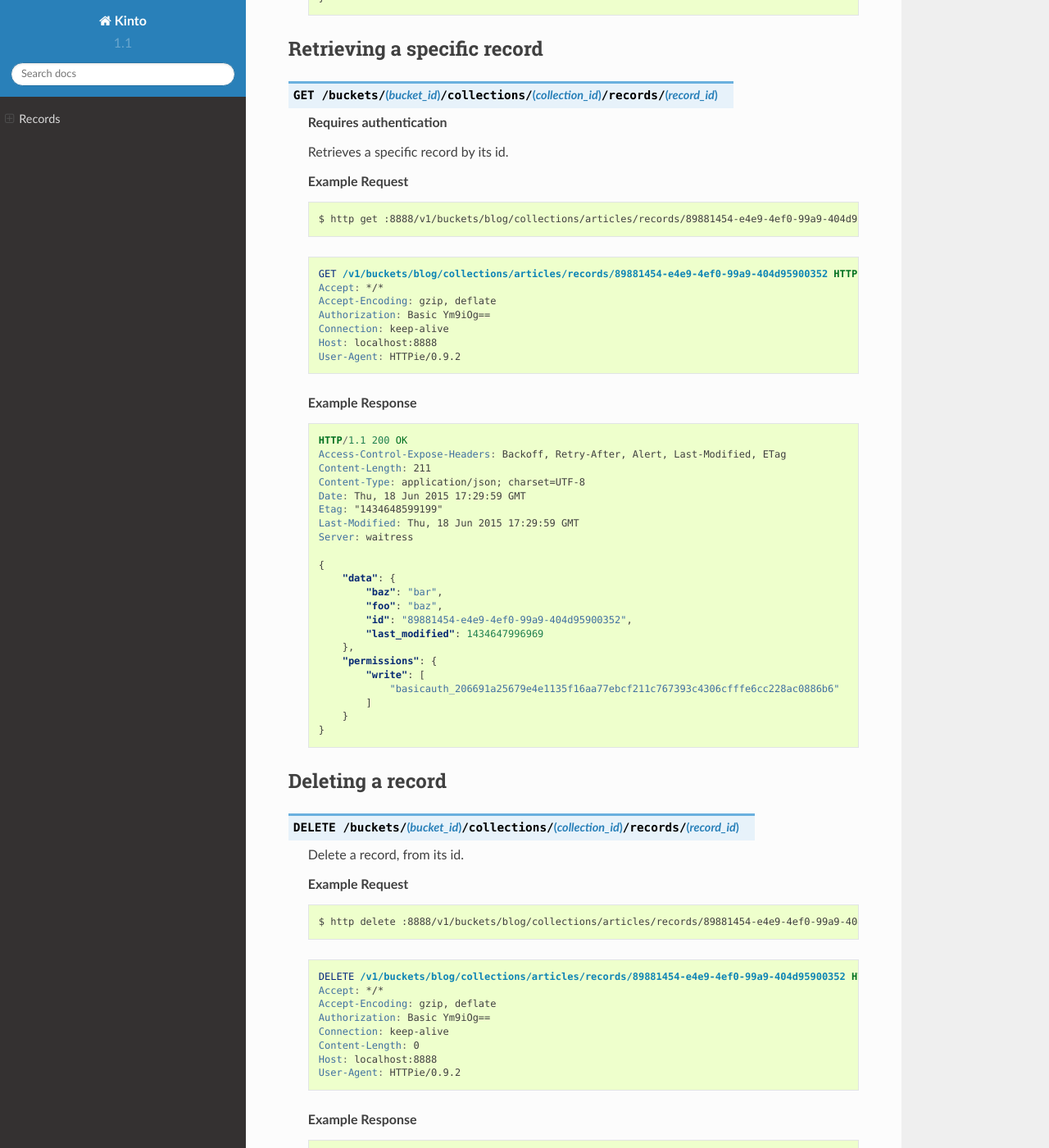
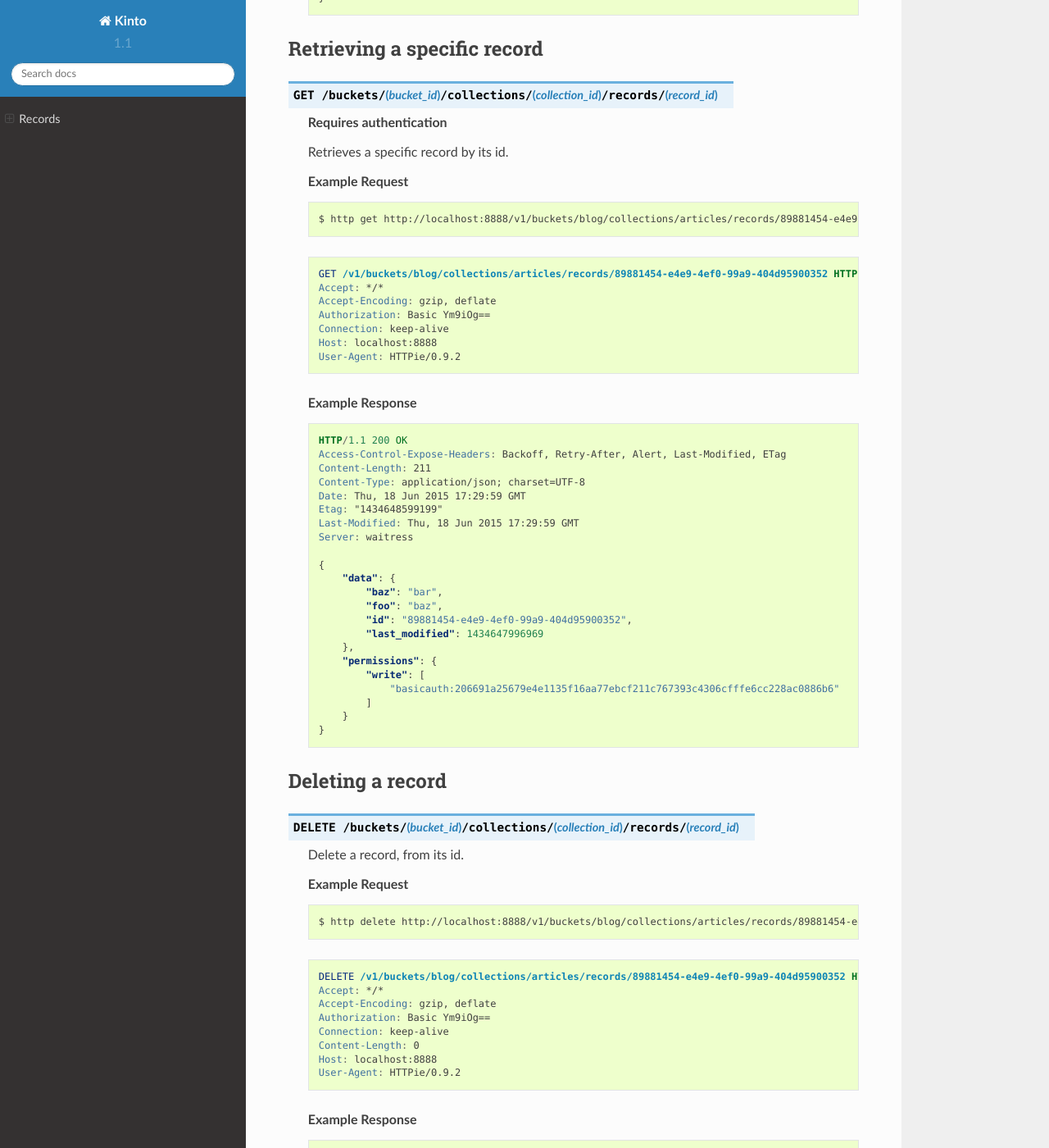
Before and after one commit to Kinto/kinto, a Sphinx documentation site: the page built from docs/api/records.rst, in a window 1280 px wide and 1400 px high, scrolled down 3962 px. Shown: the whole window at 82% size. Built offline with Sphinx 7.4.7 and the Read the Docs theme 2.0.0, drawn with Linux system fonts in a browser that asks for light colours; some of the changed text lies outside the part shown.

Commit message:
Use complete URIs and new identifiers.

```diff
--- a/docs/api/buckets.rst
+++ b/docs/api/buckets.rst
@@ -63,7 +63,7 @@ Creating a bucket
             },
             "permissions": {
                 "write": [
-                    "basicauth_206691a25679e4e1135f16aa77ebcf211c767393c4306cfffe6cc228ac0886b6"
+                    "basicauth:206691a25679e4e1135f16aa77ebcf211c767393c4306cfffe6cc228ac0886b6"
                 ]
             }
         }
@@ -121,7 +121,7 @@ Retrieve an already existing bucket
             },
             "permissions": {
                 "write": [
-                    "basicauth_206691a25679e4e1135f16aa77ebcf211c767393c4306cfffe6cc228ac0886b6"
+                    "basicauth:206691a25679e4e1135f16aa77ebcf211c767393c4306cfffe6cc228ac0886b6"
                 ]
             }
         }
--- a/docs/api/records.rst
+++ b/docs/api/records.rst
@@ -19,7 +19,7 @@ Sending a record
 
     .. sourcecode:: bash
 
-        $ echo '{"data": {"foo": "bar"}}' | http post :8888/v1/buckets/blog/collections/articles/records --auth="bob:" --verbose
+        $ echo '{"data": {"foo": "bar"}}' | http post http://localhost:8888/v1/buckets/blog/collections/articles/records --auth="bob:" --verbose
 
 
     .. sourcecode:: http
@@ -57,7 +57,7 @@ Sending a record
             },
             "permissions": {
                 "write": [
-                    "basicauth_206691a25679e4e1135f16aa77ebcf211c767393c4306cfffe6cc228ac0886b6"
+                    "basicauth:206691a25679e4e1135f16aa77ebcf211c767393c4306cfffe6cc228ac0886b6"
                 ]
             }
         }
@@ -114,7 +114,7 @@ Replacing a record
           },
           "permissions": {
               "write": [
-                  "basicauth_206691a25679e4e1135f16aa77ebcf211c767393c4306cfffe6cc228ac0886b6"
+                  "basicauth:206691a25679e4e1135f16aa77ebcf211c767393c4306cfffe6cc228ac0886b6"
               ]
           }
         }
@@ -133,7 +133,7 @@ Updating a record
 
     .. sourcecode:: bash
 
-        $ echo '{"data": {"baz": "bar"}}' | http patch :8888/v1/buckets/blog/collections/articles/records/89881454-e4e9-4ef0-99a9-404d95900352 --auth="bob:" --verbose
+        $ echo '{"data": {"baz": "bar"}}' | http patch http://localhost:8888/v1/buckets/blog/collections/articles/records/89881454-e4e9-4ef0-99a9-404d95900352 --auth="bob:" --verbose
 
     .. sourcecode:: http
 
@@ -173,7 +173,7 @@ Updating a record
           },
           "permissions": {
               "write": [
-                  "basicauth_206691a25679e4e1135f16aa77ebcf211c767393c4306cfffe6cc228ac0886b6"
+                  "basicauth:206691a25679e4e1135f16aa77ebcf211c767393c4306cfffe6cc228ac0886b6"
               ]
           }
         }
@@ -277,7 +277,7 @@ Retrieving a specific record
             },
             "permissions": {
                 "write": [
-                    "basicauth_206691a25679e4e1135f16aa77ebcf211c767393c4306cfffe6cc228ac0886b6"
+                    "basicauth:206691a25679e4e1135f16aa77ebcf211c767393c4306cfffe6cc228ac0886b6"
                 ]
             }
         }
```
Also changed, not shown: other parts of docs/api/records.rst (+4 -4 lines), docs/api/collections.rst (+5 -5 lines), docs/api/groups.rst (+12 -12 lines).
